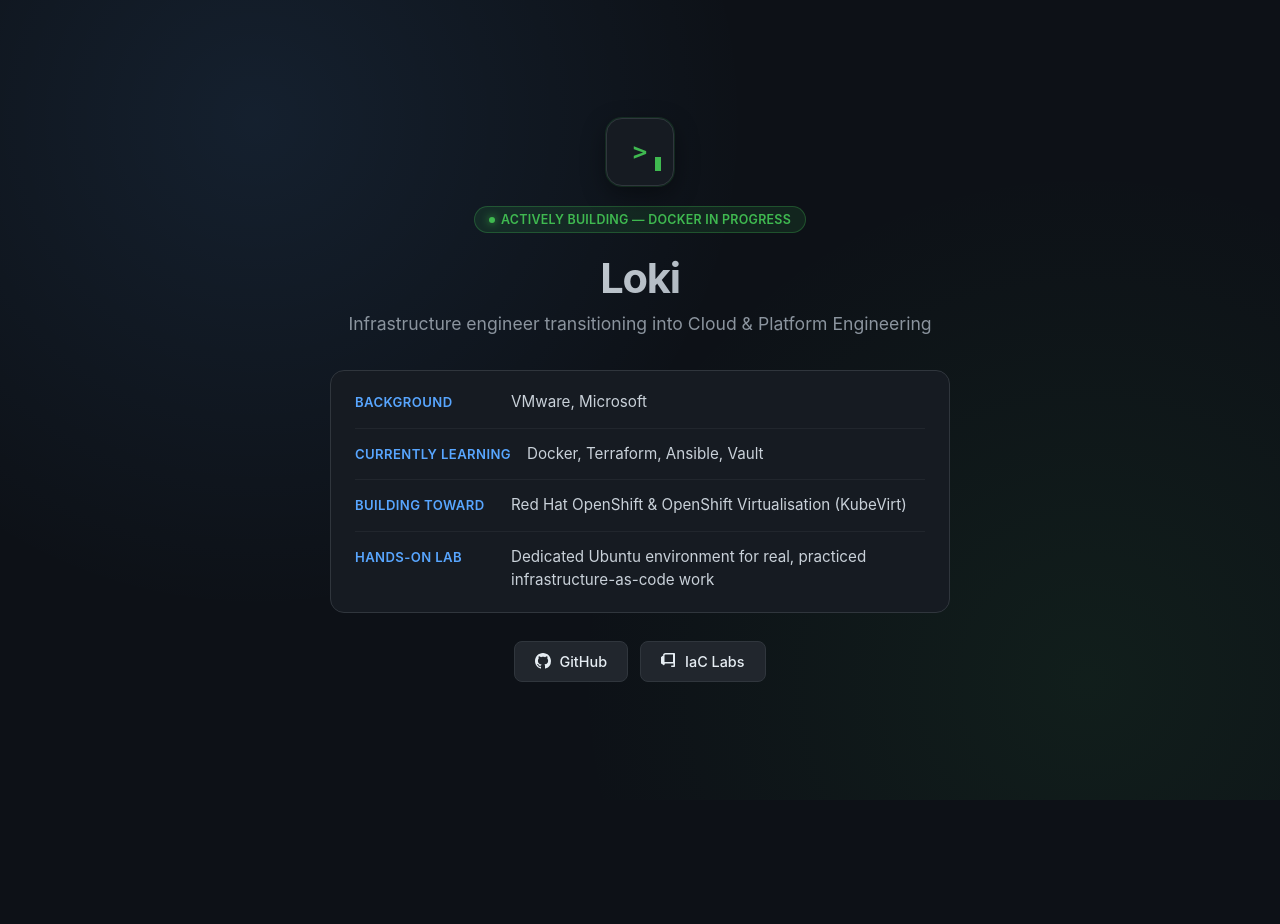
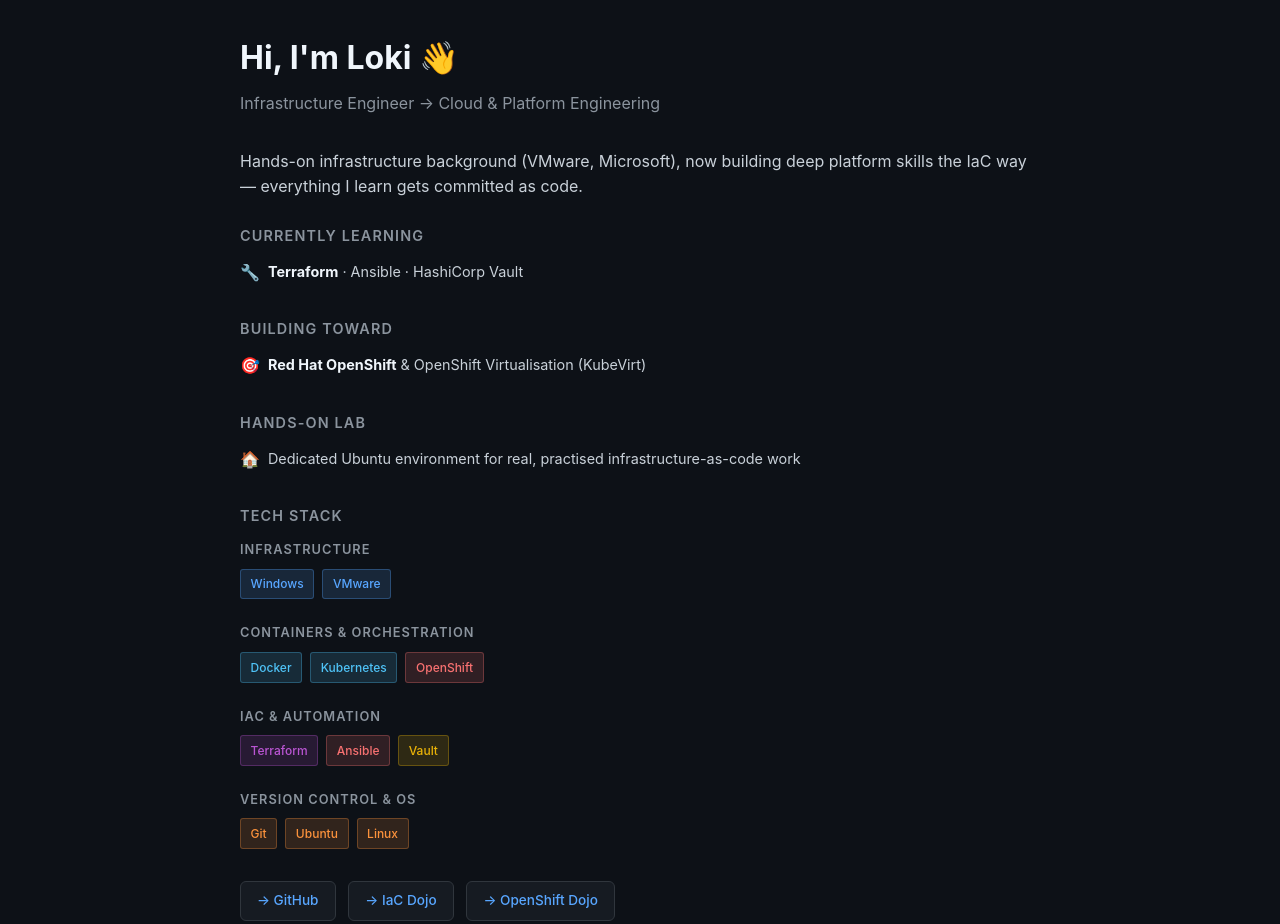
Before and after one commit to loki-0x01/loki-0x01.github.io, a plain HTML site: page index.html in a window 1280 px wide. Before the commit the page ends 800 px from the top, so only its background shows below. Drawn offline with Linux system fonts and the light colour scheme.

Commit message:
Replace with vertical layout — clean, simple GitHub profile style

```diff
--- a/index.html
+++ b/index.html
@@ -3,195 +3,268 @@
 <head>
     <meta charset="UTF-8">
     <meta name="viewport" content="width=device-width, initial-scale=1.0">
-<title>Loki — Cloud & Platform Engineering</title>
+    <title>Loki — Infrastructure Engineer → Cloud & Platform Engineering</title>
     <style>
-  :root { color-scheme: light; }
-  * { box-sizing: border-box; }
+        * {
+            margin: 0;
+            padding: 0;
+            box-sizing: border-box;
+        }
+
         body {
-    margin: 0;
-    font-family: -apple-system, BlinkMacSystemFont, "Segoe UI", sans-serif;
-    background:
-      radial-gradient(circle at 20% 15%, rgba(88,166,255,0.10), transparent 40%),
-      radial-gradient(circle at 85% 85%, rgba(63,185,80,0.08), transparent 40%),
-      #0d1117;
-    color: #e6edf3;
+            font-family: -apple-system, BlinkMacSystemFont, 'Segoe UI', Helvetica, Arial, sans-serif;
+            background: #0d1117;
+            color: #c9d1d9;
+            line-height: 1.6;
+            min-height: 100vh;
+            padding: 2rem 1rem;
+        }
+
+        .container {
+            max-width: 800px;
+            margin: 0 auto;
+        }
+
+        h1 {
+            font-size: 2rem;
+            color: #f0f6fc;
+            margin-bottom: 0.5rem;
+            font-weight: 700;
+        }
+
+        .tagline {
+            font-size: 1rem;
+            color: #8b949e;
+            margin-bottom: 2rem;
+        }
+
+        .bio {
+            color: #c9d1d9;
+            margin-bottom: 1.5rem;
+            line-height: 1.6;
+        }
+
+        .section {
+            margin-bottom: 2rem;
+        }
+
+        .section-title {
+            font-size: 0.9rem;
+            color: #8b949e;
+            text-transform: uppercase;
+            letter-spacing: 0.08em;
+            margin-bottom: 0.8rem;
+            font-weight: 600;
+        }
+
+        .item {
             display: flex;
-    align-items: center;
-    justify-content: center;
-    min-height: 100vh;
-    padding: 24px;
+            align-items: flex-start;
+            gap: 0.5rem;
+            margin-bottom: 0.5rem;
+            font-size: 0.9rem;
+            color: #c9d1d9;
         }
-  .card {
-    max-width: 620px;
-    width: 100%;
-    text-align: center;
-    animation: fadeUp 0.6s ease-out;
+
+        .item-icon {
+            font-size: 1rem;
+            min-width: 1.2rem;
+            flex-shrink: 0;
         }
-  @keyframes fadeUp {
-    from { opacity: 0; transform: translateY(12px); }
-    to { opacity: 1; transform: translateY(0); }
+
+        .item-text strong {
+            color: #f0f6fc;
         }
-  .avatar {
-    width: 68px;
-    height: 68px;
-    margin: 0 auto 20px;
-    border-radius: 16px;
-    background: #161b22;
-    border: 1px solid #30363d;
+
+        .tech-group {
+            margin-bottom: 1.5rem;
+        }
+
+        .tech-label {
+            font-size: 0.8rem;
+            color: #8b949e;
+            text-transform: uppercase;
+            letter-spacing: 0.08em;
+            margin-bottom: 0.5rem;
+            font-weight: 600;
+        }
+
+        .badges {
             display: flex;
-    align-items: center;
-    justify-content: center;
-    font-family: "SF Mono", Menlo, Consolas, monospace;
-    font-size: 1.5rem;
-    font-weight: 700;
-    color: #3fb950;
-    position: relative;
-    box-shadow: 0 0 0 1px rgba(63,185,80,0.15), 0 8px 24px rgba(0,0,0,0.4);
+            flex-wrap: wrap;
+            gap: 0.5rem;
         }
-  .avatar::after {
-    content: "";
-    position: absolute;
-    right: 12px;
-    bottom: 14px;
-    width: 6px;
-    height: 14px;
-    background: #3fb950;
-    animation: blink 1s step-end infinite;
+
+        .badge {
+            display: inline-block;
+            padding: 0.3rem 0.6rem;
+            background: rgba(88, 166, 255, 0.15);
+            border: 1px solid rgba(88, 166, 255, 0.3);
+            border-radius: 3px;
+            color: #58a6ff;
+            font-size: 0.75rem;
+            font-weight: 500;
+            white-space: nowrap;
         }
-  @keyframes blink { 50% { opacity: 0; } }
-  .badge {
+
+        .badge.blue {
+            background: rgba(88, 166, 255, 0.15);
+            border-color: rgba(88, 166, 255, 0.3);
+            color: #58a6ff;
+        }
+
+        .badge.cyan {
+            background: rgba(79, 195, 247, 0.15);
+            border-color: rgba(79, 195, 247, 0.3);
+            color: #4fc3f7;
+        }
+
+        .badge.red {
+            background: rgba(248, 113, 113, 0.15);
+            border-color: rgba(248, 113, 113, 0.3);
+            color: #f87171;
+        }
+
+        .badge.purple {
+            background: rgba(186, 85, 211, 0.15);
+            border-color: rgba(186, 85, 211, 0.3);
+            color: #ba55d3;
+        }
+
+        .badge.yellow {
+            background: rgba(234, 179, 8, 0.15);
+            border-color: rgba(234, 179, 8, 0.3);
+            color: #eab308;
+        }
+
+        .badge.orange {
+            background: rgba(251, 146, 60, 0.15);
+            border-color: rgba(251, 146, 60, 0.3);
+            color: #fb923c;
+        }
+
+        .cta-buttons {
+            display: flex;
+            gap: 0.8rem;
+            margin-top: 2rem;
+            flex-wrap: wrap;
+        }
+
+        .btn {
             display: inline-flex;
             align-items: center;
-    gap: 6px;
-    background: rgba(63,185,80,0.12);
-    color: #3fb950;
-    border: 1px solid rgba(63,185,80,0.3);
-    border-radius: 999px;
-    padding: 5px 14px;
-    font-size: 0.78rem;
-    font-weight: 600;
-    letter-spacing: 0.02em;
-    text-transform: uppercase;
-    margin-bottom: 20px;
+            gap: 0.4rem;
+            padding: 0.5rem 1rem;
+            border-radius: 6px;
+            text-decoration: none;
+            font-weight: 500;
+            font-size: 0.85rem;
+            transition: all 0.2s;
+            border: 1px solid #30363d;
+            background: #161b22;
+            color: #58a6ff;
         }
-  .badge .dot {
-    width: 6px;
-    height: 6px;
-    border-radius: 50%;
-    background: #3fb950;
-    box-shadow: 0 0 8px #3fb950;
+
+        .btn:hover {
+            background: #0d1117;
+            border-color: #58a6ff;
         }
+
+        @media (max-width: 600px) {
             h1 {
-    font-size: 2.6rem;
-    margin: 0 0 8px;
-    letter-spacing: -0.03em;
-    background: linear-gradient(135deg, #e6edf3, #8b949e);
-    -webkit-background-clip: text;
-    background-clip: text;
-    -webkit-text-fill-color: transparent;
+                font-size: 1.5rem;
             }
-  .tagline {
-    color: #8b949e;
-    font-size: 1.1rem;
-    margin-bottom: 32px;
-    line-height: 1.5;
+
+            .container {
+                padding: 1rem;
             }
-  .focus {
-    background: #161b22;
-    border: 1px solid #30363d;
-    border-radius: 14px;
-    padding: 6px 24px;
-    margin-bottom: 28px;
-    text-align: left;
-  }
-  .focus-row {
-    display: flex;
-    align-items: baseline;
-    gap: 16px;
-    padding: 14px 0;
-    border-bottom: 1px solid #21262d;
-  }
-  .focus-row:last-child { border-bottom: none; }
-  .focus-label {
-    color: #58a6ff;
-    font-weight: 600;
-    min-width: 140px;
-    flex-shrink: 0;
-    font-size: 0.82rem;
-    text-transform: uppercase;
-    letter-spacing: 0.03em;
-  }
-  .focus-value { color: #c9d1d9; font-size: 0.95rem; line-height: 1.5; }
-  .links {
-    display: flex;
-    justify-content: center;
-    gap: 12px;
-    flex-wrap: wrap;
-  }
-  .links a {
-    display: inline-flex;
-    align-items: center;
-    gap: 8px;
-    color: #e6edf3;
-    text-decoration: none;
-    font-size: 0.9rem;
-    font-weight: 500;
-    background: #21262d;
-    border: 1px solid #30363d;
-    padding: 11px 20px;
-    border-radius: 8px;
-    transition: background 0.15s, border-color 0.15s, transform 0.15s;
-  }
-  .links a:hover {
-    background: #30363d;
-    border-color: #58a6ff;
-    transform: translateY(-1px);
-  }
-  .links svg { width: 16px; height: 16px; }
-  footer {
-    margin-top: 36px;
-    font-size: 0.78rem;
-    color: #6e7681;
         }
     </style>
 </head>
 <body>
-  <div class="card">
-    <div class="avatar">&gt;</div>
-    <div class="badge"><span class="dot"></span>Actively building — Docker in progress</div>
-    <h1>Loki</h1>
-    <div class="tagline">Infrastructure engineer transitioning into Cloud &amp; Platform Engineering</div>
+    <div class="container">
+        <!-- Header -->
+        <h1>Hi, I'm Loki 👋</h1>
+        <p class="tagline">Infrastructure Engineer → Cloud & Platform Engineering</p>
 
-    <div class="focus">
-      <div class="focus-row">
-        <span class="focus-label">Background</span>
-        <span class="focus-value">VMware, Microsoft</span>
+        <!-- Bio -->
+        <div class="bio">
+            <p>Hands-on infrastructure background (VMware, Microsoft), now building deep platform skills the IaC way — everything I learn gets committed as code.</p>
         </div>
-      <div class="focus-row">
-        <span class="focus-label">Currently learning</span>
-        <span class="focus-value">Docker, Terraform, Ansible, Vault</span>
-      </div>
-      <div class="focus-row">
-        <span class="focus-label">Building toward</span>
-        <span class="focus-value">Red Hat OpenShift &amp; OpenShift Virtualisation (KubeVirt)</span>
-      </div>
-      <div class="focus-row">
-        <span class="focus-label">Hands-on lab</span>
-        <span class="focus-value">Dedicated Ubuntu environment for real, practiced infrastructure-as-code work</span>
+
+        <!-- Currently Learning -->
+        <div class="section">
+            <div class="section-title">Currently Learning</div>
+            <div class="item">
+                <span class="item-icon">🔧</span>
+                <span class="item-text"><strong>Terraform</strong> · Ansible · HashiCorp Vault</span>
             </div>
         </div>
 
-    <div class="links">
-      <a href="https://github.com/loki-0x01">
-        <svg viewBox="0 0 16 16" fill="currentColor"><path d="M8 0C3.58 0 0 3.58 0 8c0 3.54 2.29 6.53 5.47 7.59.4.07.55-.17.55-.38 0-.19-.01-.82-.01-1.49-2.01.37-2.53-.49-2.69-.94-.09-.23-.48-.94-.82-1.13-.28-.15-.68-.52-.01-.53.63-.01 1.08.58 1.23.82.72 1.21 1.87.87 2.33.66.07-.52.28-.87.51-1.07-1.78-.2-3.64-.89-3.64-3.95 0-.87.31-1.59.82-2.15-.08-.2-.36-1.02.08-2.12 0 0 .67-.21 2.2.82.64-.18 1.32-.27 2-.27.68 0 1.36.09 2 .27 1.53-1.04 2.2-.82 2.2-.82.44 1.1.16 1.92.08 2.12.51.56.82 1.27.82 2.15 0 3.07-1.87 3.75-3.65 3.95.29.25.54.73.54 1.48 0 1.07-.01 1.93-.01 2.2 0 .21.15.46.55.38A8.01 8.01 0 0016 8c0-4.42-3.58-8-8-8z"/></svg>
-        GitHub
-      </a>
-      <a href="https://github.com/loki-0x01/iac-labs">
-        <svg viewBox="0 0 16 16" fill="currentColor"><path d="M2 2.5A2.5 2.5 0 014.5 0h8.75a.75.75 0 01.75.75v12.5a.75.75 0 01-.75.75h-2.5a.75.75 0 110-1.5h1.75v-2H4.5a1 1 0 00-.994 1.117.75.75 0 11-1.492-.154A2.5 2.5 0 014.5 9H12V1.5H4.5a1 1 0 00-1 1v9.5a2.5 2.5 0 010-9.5z"/></svg>
-        IaC Labs
-      </a>
+        <!-- Building Toward -->
+        <div class="section">
+            <div class="section-title">Building Toward</div>
+            <div class="item">
+                <span class="item-icon">🎯</span>
+                <span class="item-text"><strong>Red Hat OpenShift</strong> & OpenShift Virtualisation (KubeVirt)</span>
+            </div>
         </div>
 
+        <!-- Hands-On Lab -->
+        <div class="section">
+            <div class="section-title">Hands-On Lab</div>
+            <div class="item">
+                <span class="item-icon">🏠</span>
+                <span class="item-text">Dedicated Ubuntu environment for real, practised infrastructure-as-code work</span>
+            </div>
+        </div>
+
+        <!-- Tech Stack -->
+        <div class="section">
+            <div class="section-title">Tech Stack</div>
+
+            <div class="tech-group">
+                <div class="tech-label">Infrastructure</div>
+                <div class="badges">
+                    <span class="badge blue">Windows</span>
+                    <span class="badge blue">VMware</span>
+                </div>
+            </div>
+
+            <div class="tech-group">
+                <div class="tech-label">Containers & Orchestration</div>
+                <div class="badges">
+                    <span class="badge cyan">Docker</span>
+                    <span class="badge cyan">Kubernetes</span>
+                    <span class="badge red">OpenShift</span>
+                </div>
+            </div>
+
+            <div class="tech-group">
+                <div class="tech-label">IaC & Automation</div>
+                <div class="badges">
+                    <span class="badge purple">Terraform</span>
+                    <span class="badge red">Ansible</span>
+                    <span class="badge yellow">Vault</span>
+                </div>
+            </div>
+
+            <div class="tech-group">
+                <div class="tech-label">Version Control & OS</div>
+                <div class="badges">
+                    <span class="badge orange">Git</span>
+                    <span class="badge orange">Ubuntu</span>
+                    <span class="badge orange">Linux</span>
+                </div>
+            </div>
+        </div>
+
+        <!-- Links -->
+        <div class="cta-buttons">
+            <a href="https://github.com/loki-0x01" class="btn">→ GitHub</a>
+            <a href="https://github.com/loki-0x01/iac-dojo" class="btn">→ IaC Dojo</a>
+            <a href="https://github.com/loki-0x01/openshift-dojo" class="btn">→ OpenShift Dojo</a>
+        </div>
     </div>
 </body>
 </html>
```
Lines whose indentation alone changed are shown as unchanged.
